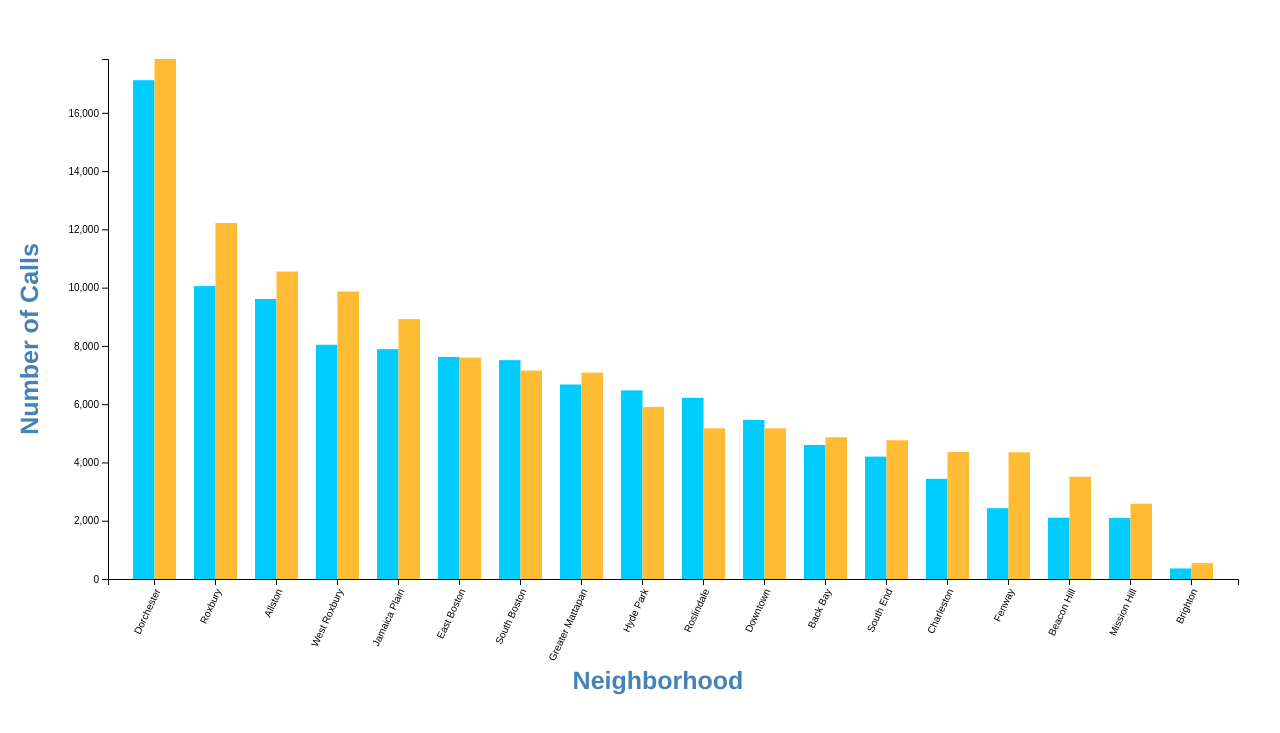
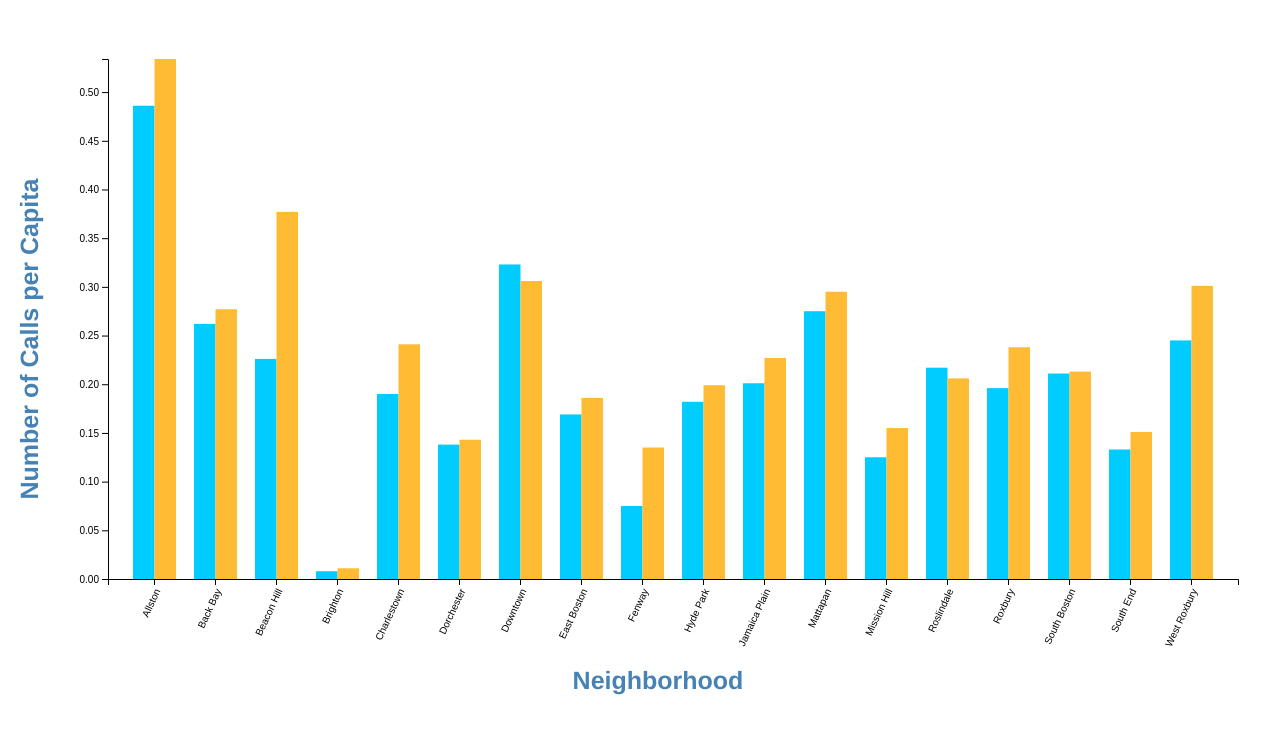
Before and after one commit to HaMinhTa/Boston-311-Services, a plain HTML site: page GroupedBarChart.html in a window 1280 px wide. Shown: the part 61-794 px from the top of the page. Drawn offline with nearby package versions, Linux system fonts and the light colour scheme.

Commit message:
Add new data to grouped bar chart

```diff
--- a/GroupedBarChart.html
+++ b/GroupedBarChart.html
@@ -47,24 +47,24 @@
   // Define data
 
   var data = [
-    {area: "Dorchester", calls: 17120, calls2: 17847},
-    {area: "Roxbury", calls: 10053, calls2: 12219},
-    {area: "Allston", calls: 9611, calls2: 10553},
-    {area: "West Roxbury", calls: 8039, calls2: 9867},
-    {area: "Jamaica Plain", calls: 7888, calls2: 8920},
-    {area: "East Boston", calls: 7622, calls2: 7599},
-    {area: "South Boston", calls: 7511, calls2: 7154},
-    {area: "Greater Mattapan", calls: 6675, calls2: 7084},
-    {area: "Hyde Park", calls: 6474, calls2: 5906},
-    {area: "Roslindale", calls: 6218, calls2: 5171},
-    {area: "Downtown", calls: 5461, calls2: 5171},
-    {area: "Back Bay", calls: 4599, calls2: 4865},
-    {area: "South End", calls: 4200,calls2: 4763},
-    {area: "Charleston", calls: 3439, calls2: 4359},
-    {area: "Fenway", calls: 2431, calls2: 4350},
-    {area: "Beacon Hill", calls: 2105, calls2: 3509},
-    {area: "Mission Hill", calls: 2092, calls2: 2583},
-    {area: "Brighton", calls: 362, calls2: 546},
+    {area: "Allston", calls: 0.486, calls2: 0.534},
+    {area: "Back Bay", calls: 0.262, calls2: 0.277},
+    {area: "Beacon Hill", calls: 0.226, calls2: 0.377},
+    {area: "Brighton", calls: 0.008, calls2: 0.011},
+    {area: "Charlestown", calls: 0.190, calls2: 0.241},
+    {area: "Dorchester", calls: 0.138, calls2: 0.143},
+    {area: "Downtown", calls: 0.323, calls2: 0.306},
+    {area: "East Boston", calls: 0.169, calls2: 0.186},
+    {area: "Fenway", calls: 0.075, calls2: 0.135},
+    {area: "Hyde Park", calls: 0.182, calls2: 0.199},
+    {area: "Jamaica Plain", calls: 0.201, calls2: 0.227},
+    {area: "Mattapan", calls: 0.275, calls2: 0.295},
+    {area: "Mission Hill", calls: 0.125, calls2: 0.155},
+    {area: "Roslindale", calls: 0.217, calls2: 0.206},
+    {area: "Roxbury", calls: 0.196, calls2: 0.238},
+    {area: "South Boston", calls: 0.211, calls2: 0.213},
+    {area: "South End", calls: 0.133,calls2: 0.151},
+    {area: "West Roxbury", calls: 0.245, calls2: 0.301},
   ];
 
 
@@ -116,7 +116,7 @@
     .attr("y", -20)
     .attr("x", -height/2)
     .attr("text-anchor", "middle")
-    .text("Number of Calls");
+    .text("Number of Calls per Capita");
 
   // Draw data
   var area = svg.selectAll(".area")
```
